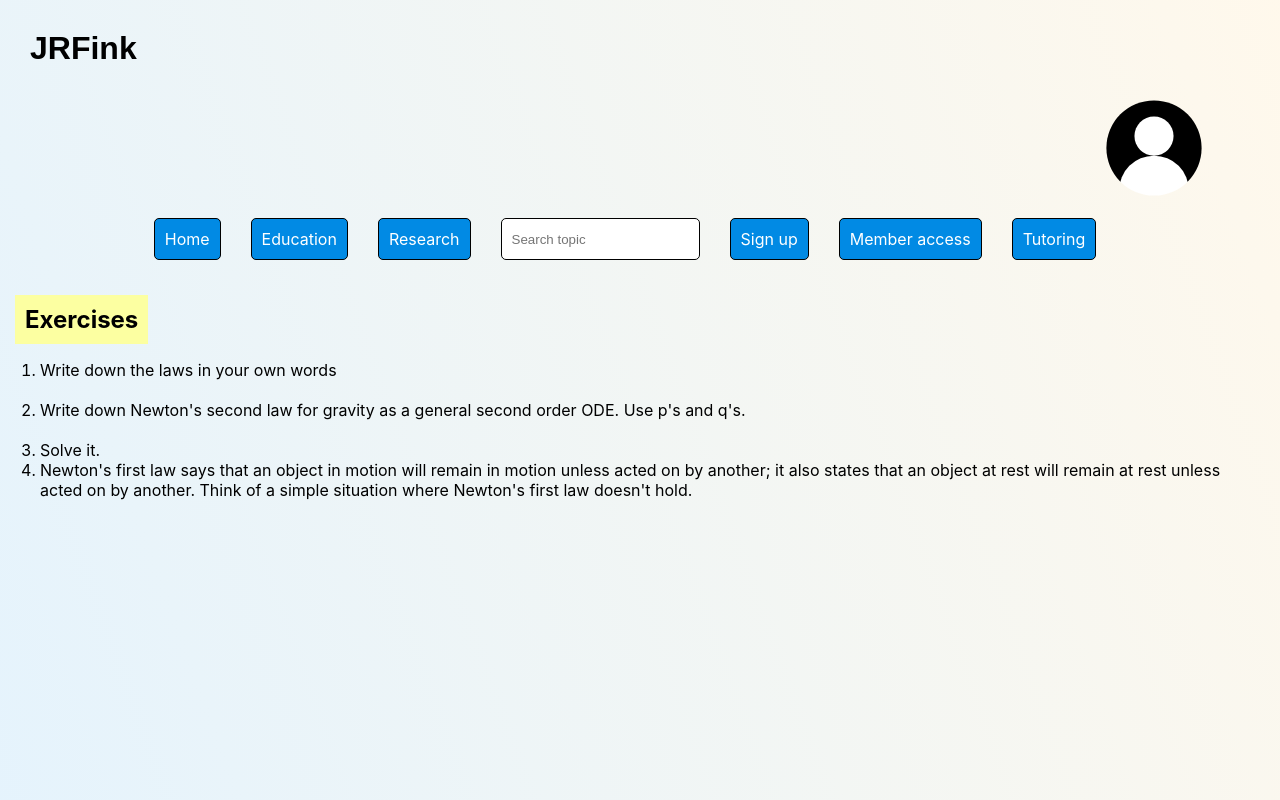
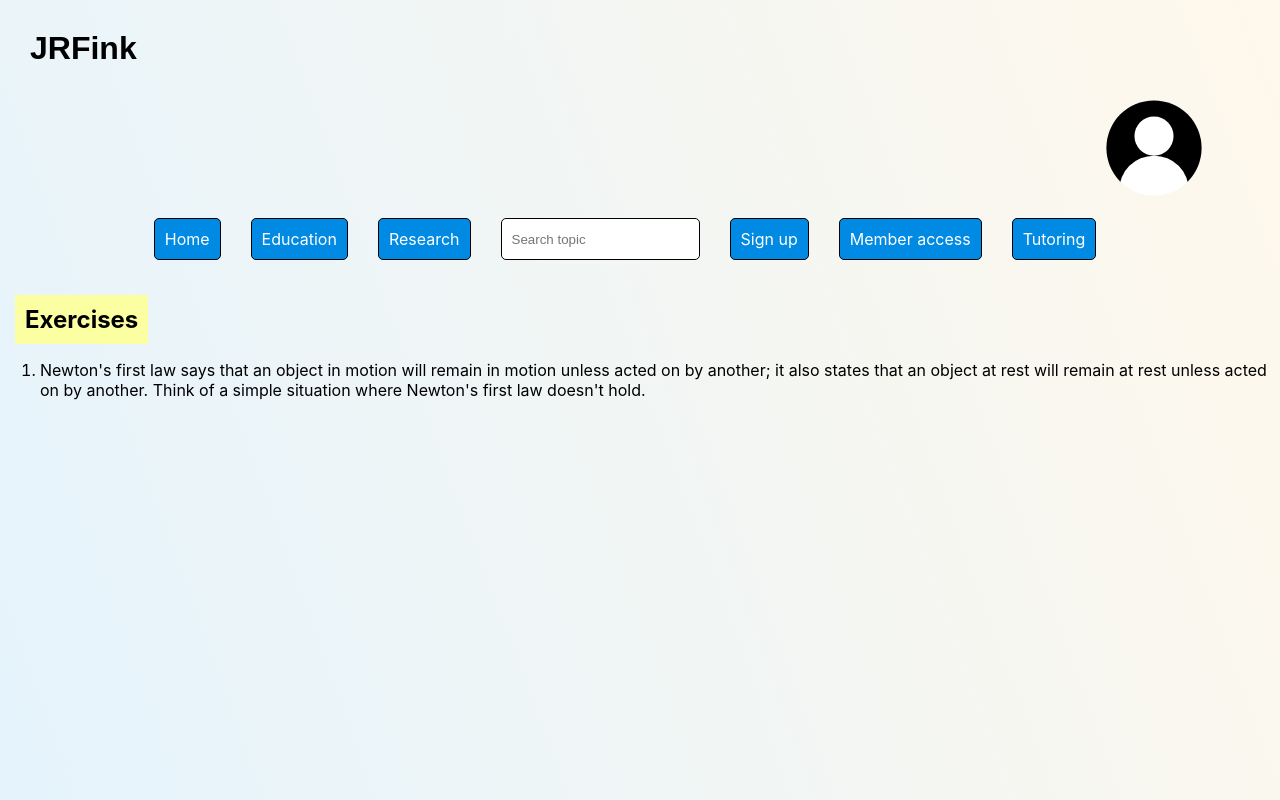
Before and after one commit to JRFink/jrfphyspagesnew, a Next.js app: page /exercises/gp1/nlex in a window 1280 px wide. Shown: the top 800 px of the page. Built offline with nearby package versions, Linux system fonts and the light colour scheme.

Commit message:
Update nlex.tsx

```diff
--- a/pages/exercises/gp1/nlex.tsx
+++ b/pages/exercises/gp1/nlex.tsx
@@ -7,12 +7,7 @@ const NlEx = () => {
   return (
     <div>
         <Exerciseheading />
-        <ol className={style.exerciseOl}>
-            <li>Write down the  laws in your own words</li>
-            <br></br>
-            <li>Write down Newton&#39;s second law for gravity as a general second order ODE. Use p&#39;s and q&#39;s.</li>
-            <br></br>
-            <li>Solve it.</li>
+        <ol>
 <li>
      Newton&#39;s first law says that an object in motion will remain in motion unless acted on by another; it also states that an object at rest will remain at rest unless acted on by another. Think of a simple situation where Newton&#39;s first law doesn&#39;t hold.
 </li>
```
